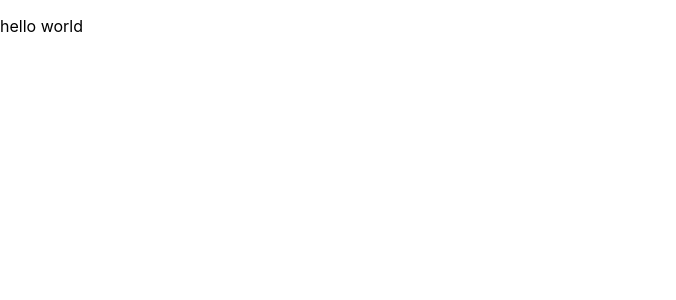
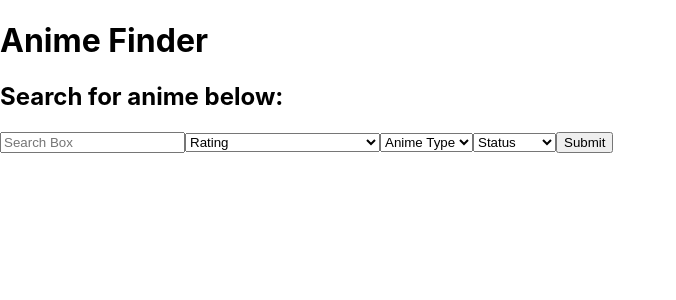
Before and after one commit to kfoley123/anime-database-react, a React (Create React App) app: page / in a window 1280 px wide. Shown: the top 300 px of the page, without its empty margins (0-676 px from the left). Built offline with nearby package versions, Linux system fonts and the light colour scheme.

Commit message:
made component for Main and copied JS over from source file. Reformatted it to better fit with react

```diff
--- a/src/App.js
+++ b/src/App.js
@@ -1,7 +1,10 @@
+import React from "react";
+import Main from "./components/Main/Main";
+
 function App() {
     return (
         <div>
-            <p>hello world </p>
+            <Main />
         </div>
     );
 }
--- /dev/null
+++ b/src/components/Main/Main.js
@@ -0,0 +1,50 @@
+import React from "react";
+
+export default function Main() {
+    return (
+        <div>
+            <h1>Anime Finder</h1>
+            <h2>Search for anime below:</h2>
+            <div>
+                <form id="searchForm">
+                    <input
+                        type="text"
+                        id="search"
+                        name="search"
+                        placeholder="Search Box"
+                    />
+                    <select id="rating" name="rating" value="Rating">
+                        <option selected>Rating</option>
+                        <option value="g">G - All Ages</option>
+                        <option value="pg">PG - Children</option>
+                        <option value="pg13">PG-13 - Teens 13 or older</option>
+                        <option value="r17">
+                            R - 17+ (violence & profanity)
+                        </option>
+                        <option value="r">R+ - Mild Nudity</option>
+                        <option value="rx">Rx - Hentai</option>
+                    </select>
+
+                    <select id="animeType" name="animeType">
+                        <option selected>Anime Type</option>
+                        <option value="tv">TV Show</option>
+                        <option value="movie">Movie</option>
+                        <option value="ova">Ova</option>
+                        <option value="special">Special</option>
+                        <option value="ona">Ona</option>
+                        <option value="music">Music</option>
+                    </select>
+
+                    <select id="status" name="status">
+                        <option selected>Status</option>
+                        <option value="airing">Airing</option>
+                        <option value="complete">Complete</option>
+                        <option value="upcoming">Upcoming</option>
+                    </select>
+
+                    <button>Submit</button>
+                </form>
+            </div>
+        </div>
+    );
+}
```
Also changed, not shown: src/components/Results/results.js (added).
